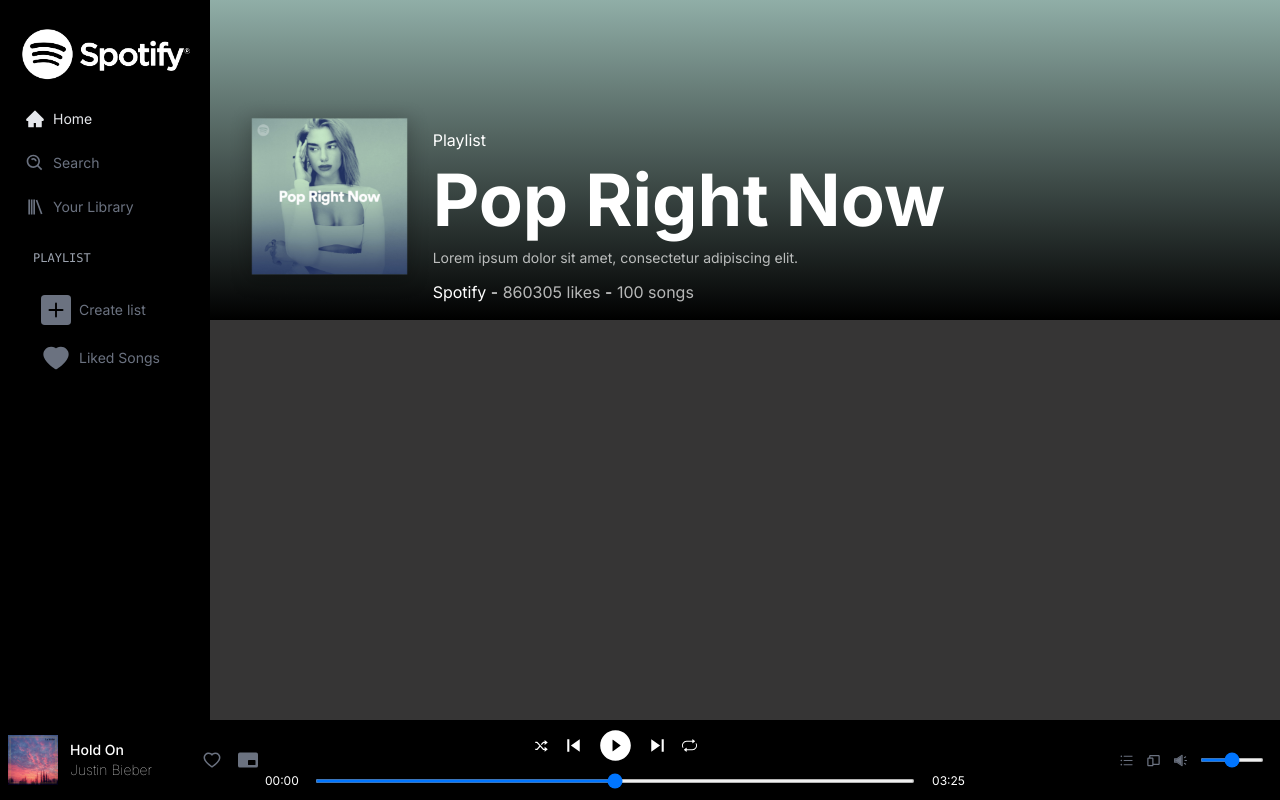
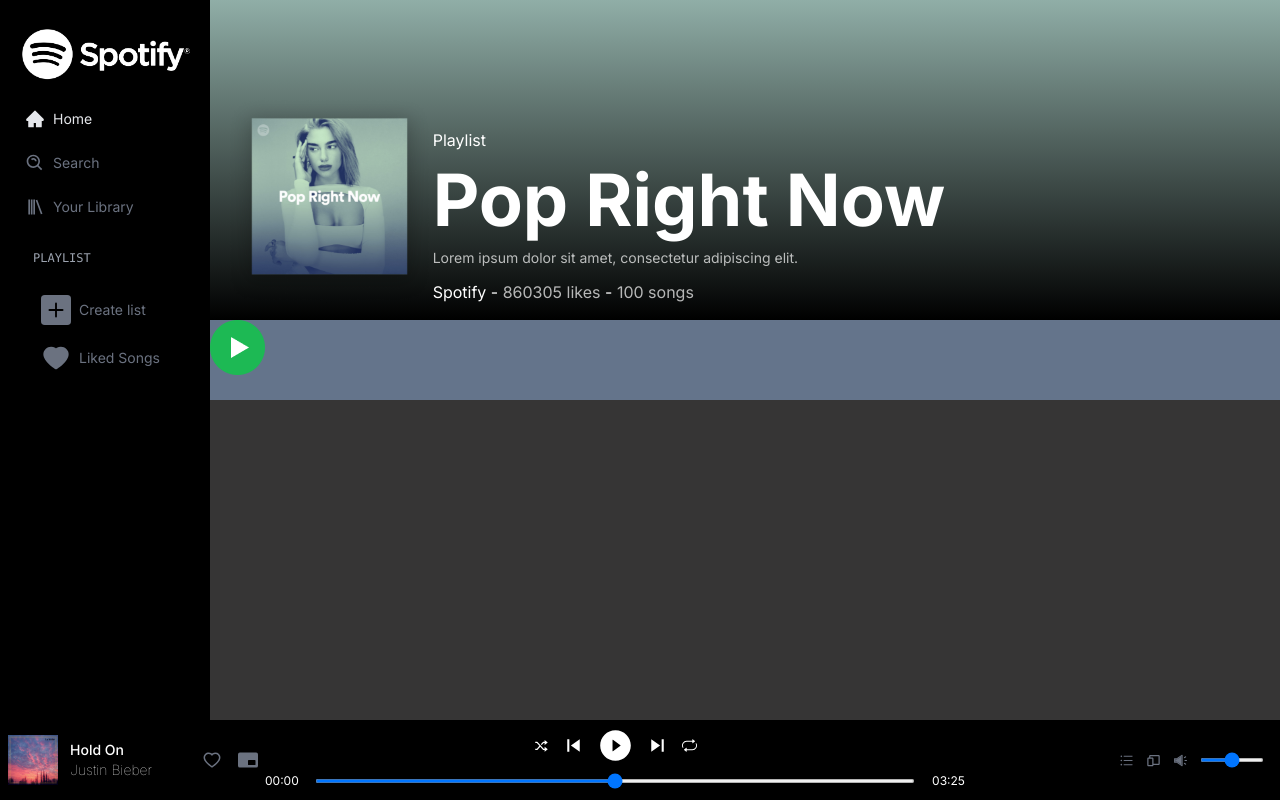
Before and after one commit to ZeroSwordDev/Spotify-Clone-2.0, a Next.js app: page / in a window 1280 px wide. Built offline with nearby package versions, Linux system fonts and the light colour scheme.

Commit message:
working on playlist

```diff
--- a/components/Playlist.jsx
+++ b/components/Playlist.jsx
@@ -1,11 +1,12 @@
 import React from "react";
 import playlistHeaderImage from "../src/app/img/playlistHeaderImage.png";
 import Image from "next/image";
+import button from "../src/app/img/button.png";
 const Playlist = () => {
   return (
     <div className="w-full h-full text-[#FFFFFF]">
       <header className="h-2/5 bg-headerPlaylist-gradient flex items-end p-4">
-        <Image src={playlistHeaderImage} alt="img" className="w-auto h-52"/>
+        <Image src={playlistHeaderImage} alt="img" className="w-auto h-52" />
         <div className="flex flex-col gap-3">
           <h6>Playlist</h6>
           <h1 className="text-7xl font-bold">Pop Right Now</h1>
@@ -13,11 +14,15 @@
             Lorem ipsum dolor sit amet, consectetur adipiscing elit.
           </p>
           <p>
-            <span className="text-bold">Spotify</span> - <span className="opacity-70">860305 likes</span> -{" "}
+            <span className="text-bold">Spotify</span> -{" "}
+            <span className="opacity-70">860305 likes</span> -{" "}
             <span className="opacity-70">100 songs</span>
           </p>
         </div>
       </header>
+      <nav className="h-20 bg-slate-500">
+        <Image src={button} alt="button" />
+      </nav>
     </div>
   );
 };
```
Also changed, not shown: src/app/img/button.png (added).
